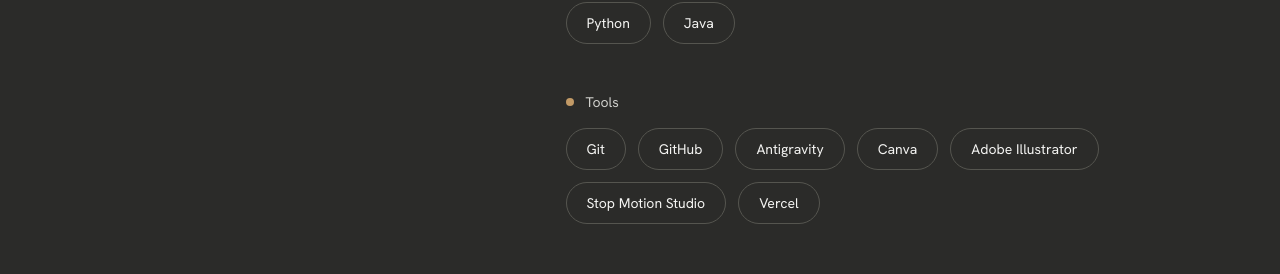
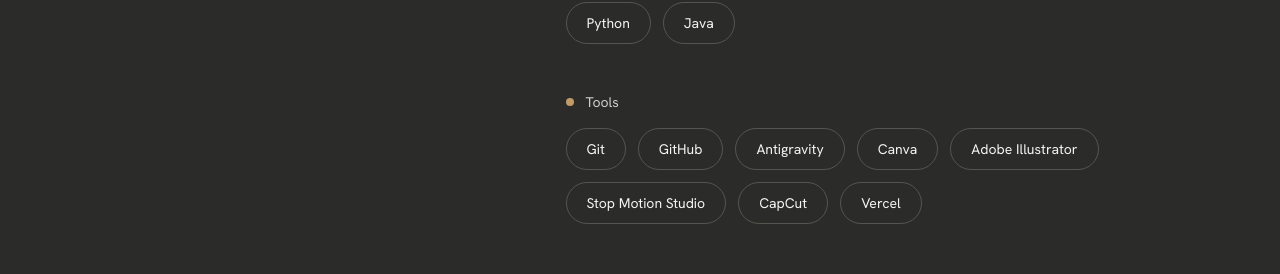
Before and after one commit to DeghneG/harryvilla-portfolio, a React (Vite) app: page / in a window 1280 px wide. Shown: the part 4302-4576 px from the top of the page. Built offline with nearby package versions, Linux system fonts and the light colour scheme.

Commit message:
Add CapCut to tools
Co-Authored-By: Claude Sonnet 5.5 <noreply@anthropic.com>

```diff
--- a/src/data/content.ts
+++ b/src/data/content.ts
@@ -153,7 +153,7 @@ export const technologies = [
     id: 'tools',
     label: 'Tools',
     accent: 'bronze' as AccentName,
-    items: ['Git', 'GitHub', 'Antigravity', 'Canva', 'Adobe Illustrator', 'Stop Motion Studio', 'Vercel'],
+    items: ['Git', 'GitHub', 'Antigravity', 'Canva', 'Adobe Illustrator', 'Stop Motion Studio', 'CapCut', 'Vercel'],
   },
 ]
 
```
